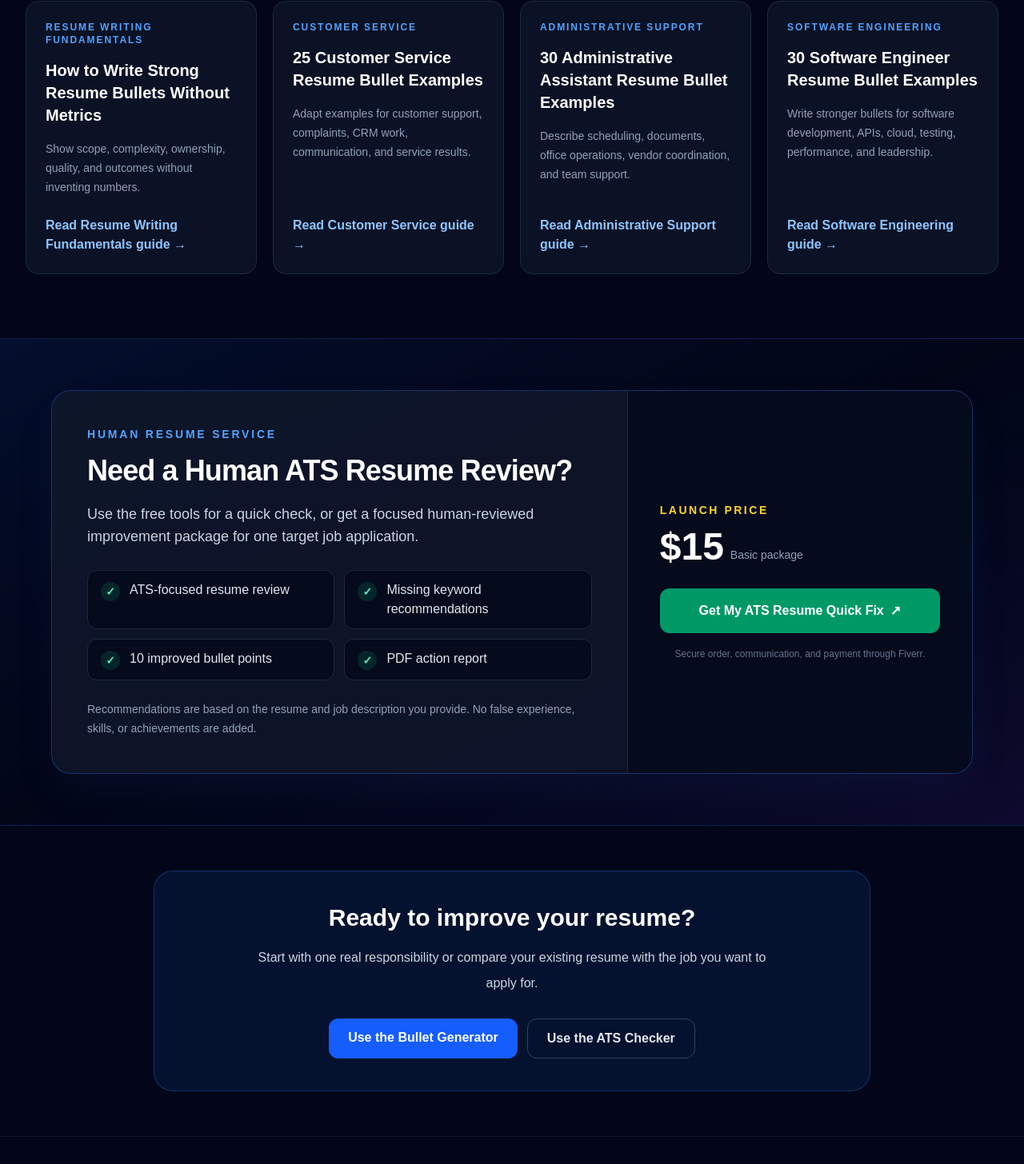
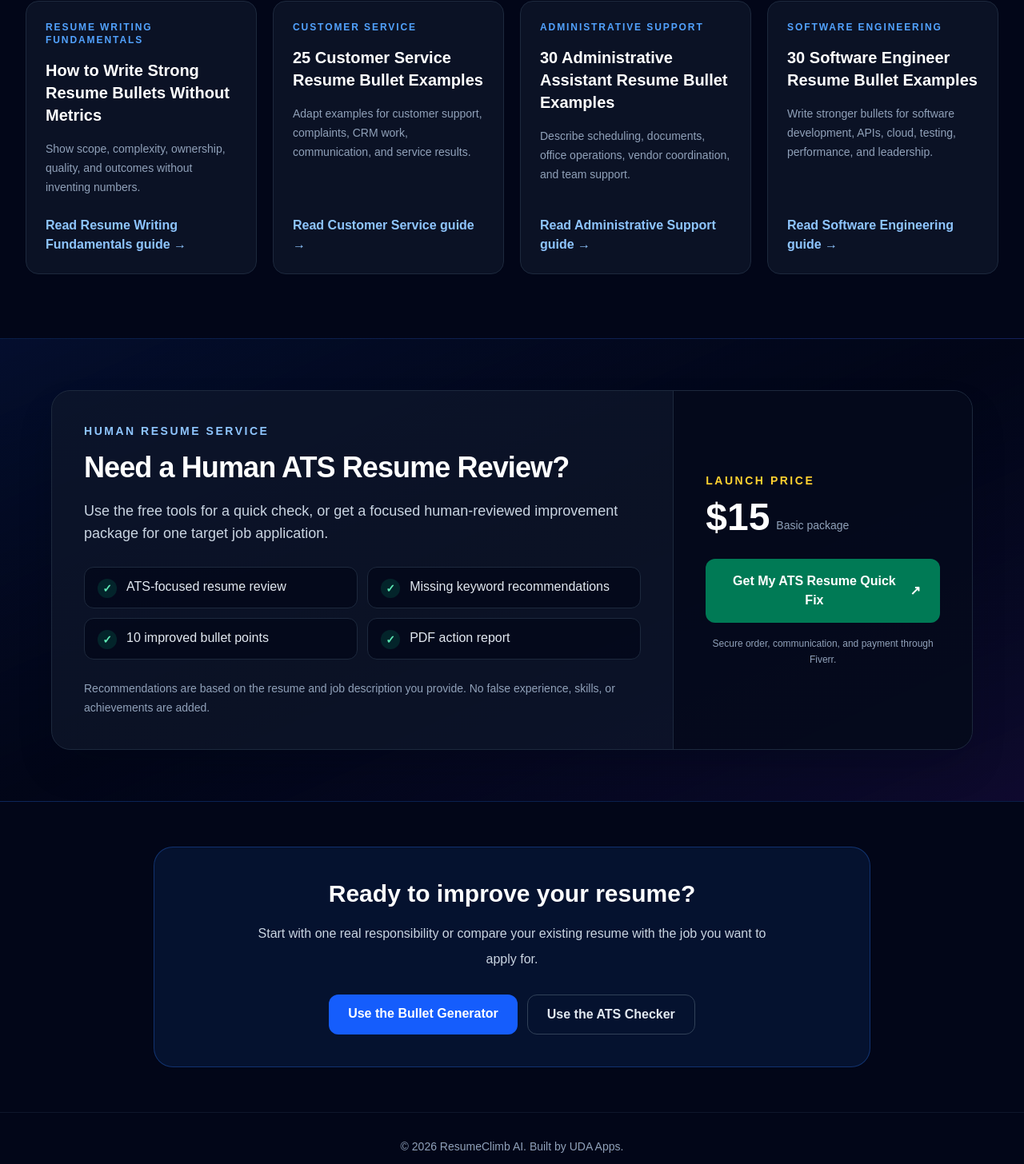
Before and after one commit to udaapps/resume-impact-ai, a Next.js app: page / in a window 1280 px wide. Shown: the part 2207-3663 px from the top of the page at 80% size. Built offline with nearby package versions, Linux system fonts and the light colour scheme.

Commit message:
Improve homepage color contrast

```diff
--- a/app/page.tsx
+++ b/app/page.tsx
@@ -345,7 +345,7 @@ export default function HomePage() {
                     className={`mt-8 inline-flex w-fit rounded-xl px-6 py-3 font-semibold text-white transition ${
                       isBlue
                         ? "bg-blue-600 hover:bg-blue-500"
-                        : "bg-emerald-600 hover:bg-emerald-500"
+                        : "bg-emerald-700 hover:bg-emerald-600"
                     }`}
                   >
                     {tool.cta}
@@ -475,7 +475,7 @@ export default function HomePage() {
         </div>
       </section>
 
-      <footer className="border-t border-slate-900 px-4 py-8 text-center text-sm text-slate-500">
+      <footer className="border-t border-slate-900 px-4 py-8 text-center text-sm text-slate-400">
         © 2026 ResumeClimb AI. Built by UDA Apps.
       </footer>
     </main>
--- a/components/marketing/human-ats-review-cta.tsx
+++ b/components/marketing/human-ats-review-cta.tsx
@@ -1,6 +1,7 @@
 "use client";
 
 import { sendGAEvent } from "@next/third-parties/google";
+
 declare global {
   interface Window {
     gtag?: (
@@ -32,20 +33,11 @@ export default function HumanAtsReviewCta({
     };
 
     if (typeof window.gtag === "function") {
-    window.gtag(
-      "event",
-      "fiverr_cta_click",
-      eventParameters
-    );
-
+      window.gtag("event", "fiverr_cta_click", eventParameters);
       return;
     }
 
-  sendGAEvent(
-    "event",
-    "fiverr_cta_click",
-    eventParameters
-  );
+    sendGAEvent("event", "fiverr_cta_click", eventParameters);
   }
 
   return (
@@ -53,10 +45,10 @@ export default function HumanAtsReviewCta({
       aria-labelledby={`human-ats-review-${source}`}
       className={`border-y border-blue-500/20 bg-gradient-to-br from-blue-600/10 via-slate-950 to-violet-600/10 px-4 py-14 text-white sm:px-6 sm:py-16 lg:px-8 ${className}`}
     >
-      <div className="mx-auto max-w-6xl overflow-hidden rounded-3xl border border-blue-500/30 bg-slate-900/90 shadow-2xl shadow-blue-950/30">
-        <div className="grid gap-0 lg:grid-cols-[1.25fr_0.75fr]">
-          <div className="p-6 sm:p-9 lg:p-11">
-            <p className="text-sm font-semibold uppercase tracking-[0.2em] text-blue-400">
+      <div className="mx-auto max-w-6xl">
+        <div className="grid overflow-hidden rounded-3xl border border-slate-800 bg-slate-900/70 shadow-2xl shadow-slate-950/30 lg:grid-cols-[minmax(0,1.35fr)_minmax(300px,0.65fr)]">
+          <div className="p-6 sm:p-9 lg:p-10">
+            <p className="text-sm font-semibold uppercase tracking-[0.18em] text-blue-300">
               Human Resume Service
             </p>
 
@@ -96,9 +88,8 @@ export default function HumanAtsReviewCta({
             </ul>
 
             <p className="mt-6 text-sm leading-6 text-slate-400">
-              Recommendations are based on the resume and job
-              description you provide. No false experience, skills, or
-              achievements are added.
+              Recommendations are based on the resume and job description you
+              provide. No false experience, skills, or achievements are added.
             </p>
           </div>
 
@@ -119,13 +110,13 @@ export default function HumanAtsReviewCta({
               target="_blank"
               rel="noopener noreferrer"
               onClick={handleFiverrClick}
-              className="mt-7 inline-flex items-center justify-center gap-2 rounded-xl bg-emerald-600 px-6 py-4 text-center font-semibold text-white transition hover:bg-emerald-500 focus:outline-none focus:ring-2 focus:ring-emerald-400 focus:ring-offset-2 focus:ring-offset-slate-950"
+              className="mt-7 inline-flex items-center justify-center gap-2 rounded-xl bg-emerald-700 px-6 py-4 text-center font-semibold text-white transition hover:bg-emerald-600 focus:outline-none focus:ring-2 focus:ring-emerald-400 focus:ring-offset-2 focus:ring-offset-slate-950"
             >
               Get My ATS Resume Quick Fix
               <span aria-hidden="true">↗</span>
             </a>
 
-            <p className="mt-4 text-center text-xs leading-5 text-slate-500">
+            <p className="mt-4 text-center text-xs leading-5 text-slate-400">
               Secure order, communication, and payment through Fiverr.
             </p>
           </div>
```
Lines whose indentation alone changed are shown as unchanged.
